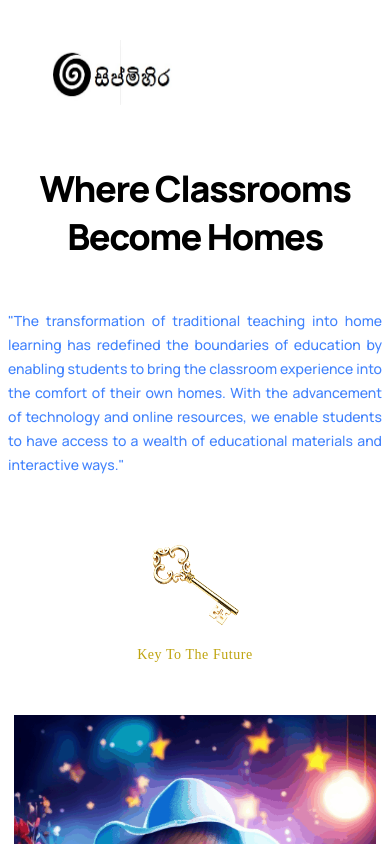
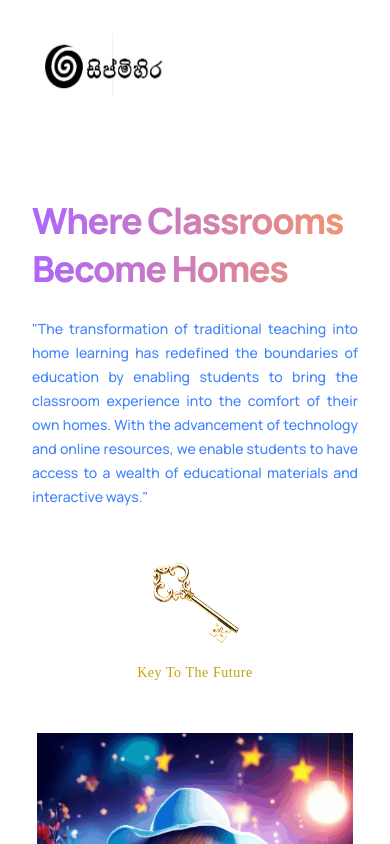
Before and after one commit to LankaniDeSilva/Sipmihira, a React (Create React App) app in the folder sipmihira/: page / in a window 390 px wide. Shown: the top 844 px of the page. Built offline with nearby package versions, Linux system fonts and the light colour scheme.

Commit message:
Update App.css

```diff
--- a/sipmihira/src/App.css
+++ b/sipmihira/src/App.css
@@ -1,38 +1,78 @@
-.App {
-  text-align: center;
+* {
+  box-sizing: border-box;
+  padding: 0;
+  margin: 0;
+  scroll-behavior: smooth;
 }
 
-.App-logo {
-  height: 40vmin;
-  pointer-events: none;
+
+a {
+  color: rgb(0, 0, 0);
+  text-decoration: none;
 }
 
-@media (prefers-reduced-motion: no-preference) {
-  .App-logo {
-    animation: App-logo-spin infinite 20s linear;
+.gradient__bg {
+  background:color(white)
+}
+
+.gradient__text {
+  background: var(--gradient-text);
+  background-clip: text;
+  -webkit-background-clip: text;
+  -webkit-text-fill-color: transparent;
+}
+
+.section__padding {
+  padding: 4rem 6rem;
+}
+
+.section__margin {
+  margin: 4rem 6rem;
+}
+
+.scale-up-center {
+	-webkit-animation: scale-up-center 0.4s cubic-bezier(0.390, 0.575, 0.565, 1.000) both;
+	animation: scale-up-center 0.4s cubic-bezier(0.390, 0.575, 0.565, 1.000) both;
+}
+
+@-webkit-keyframes scale-up-center {
+  0% {
+    -webkit-transform: scale(0.5);
+            transform: scale(0.5);
+  }
+  100% {
+    -webkit-transform: scale(1);
+            transform: scale(1);
   }
 }
 
-.App-header {
-  background-color: #282c34;
-  min-height: 100vh;
-  display: flex;
-  flex-direction: column;
-  align-items: center;
-  justify-content: center;
-  font-size: calc(10px + 2vmin);
-  color: white;
+@keyframes scale-up-center {
+  0% {
+    -webkit-transform: scale(0.5);
+            transform: scale(0.5);
+  }
+  100% {
+    -webkit-transform: scale(1);
+            transform: scale(1);
+  }
 }
 
-.App-link {
-  color: #61dafb;
+@media screen and (max-width: 700px) {
+  .section__padding {
+    padding: 4rem;
+  }
+
+  .section__margin {
+    margin: 4rem;
+  }
 }
 
-@keyframes App-logo-spin {
-  from {
-    transform: rotate(0deg);
+@media screen and (max-width: 550px) {
+  .section__padding {
+    padding: 4rem 2rem;
   }
-  to {
-    transform: rotate(360deg);
+
+  .section__margin {
+    margin: 4rem 2rem;
   }
 }
```
